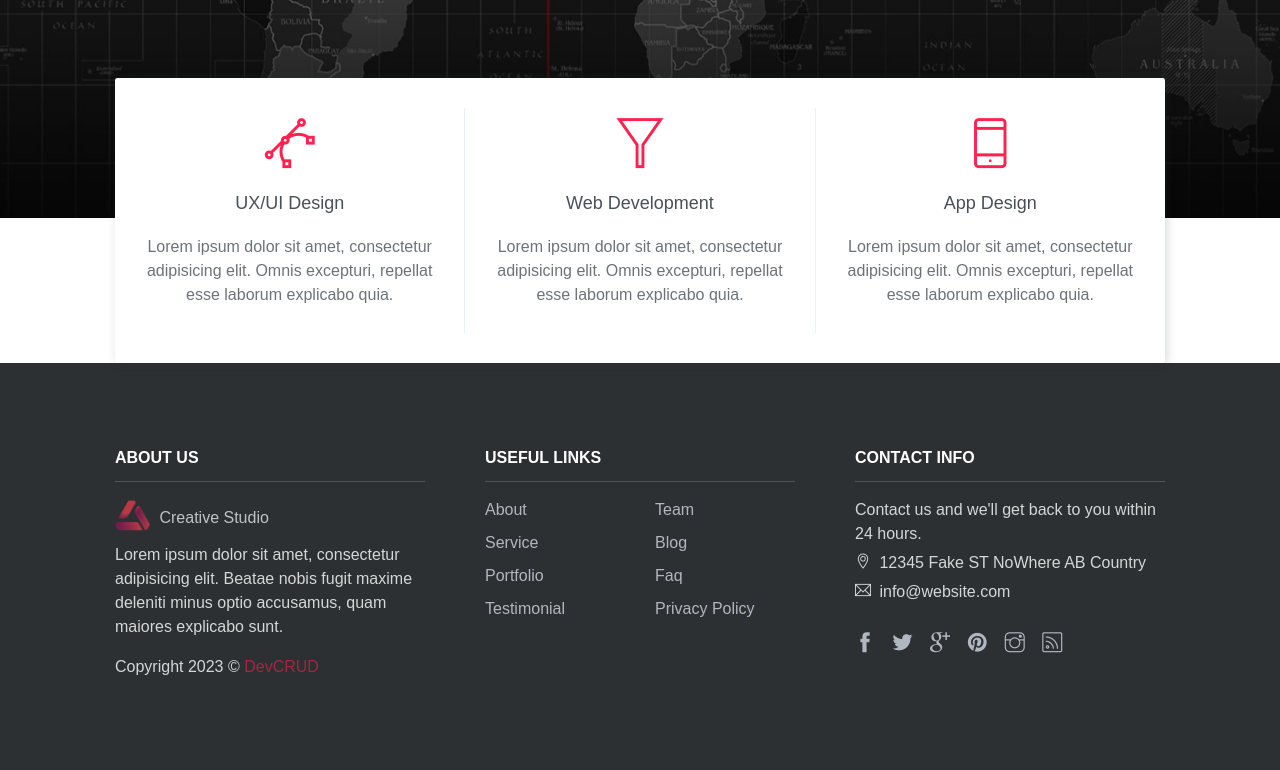
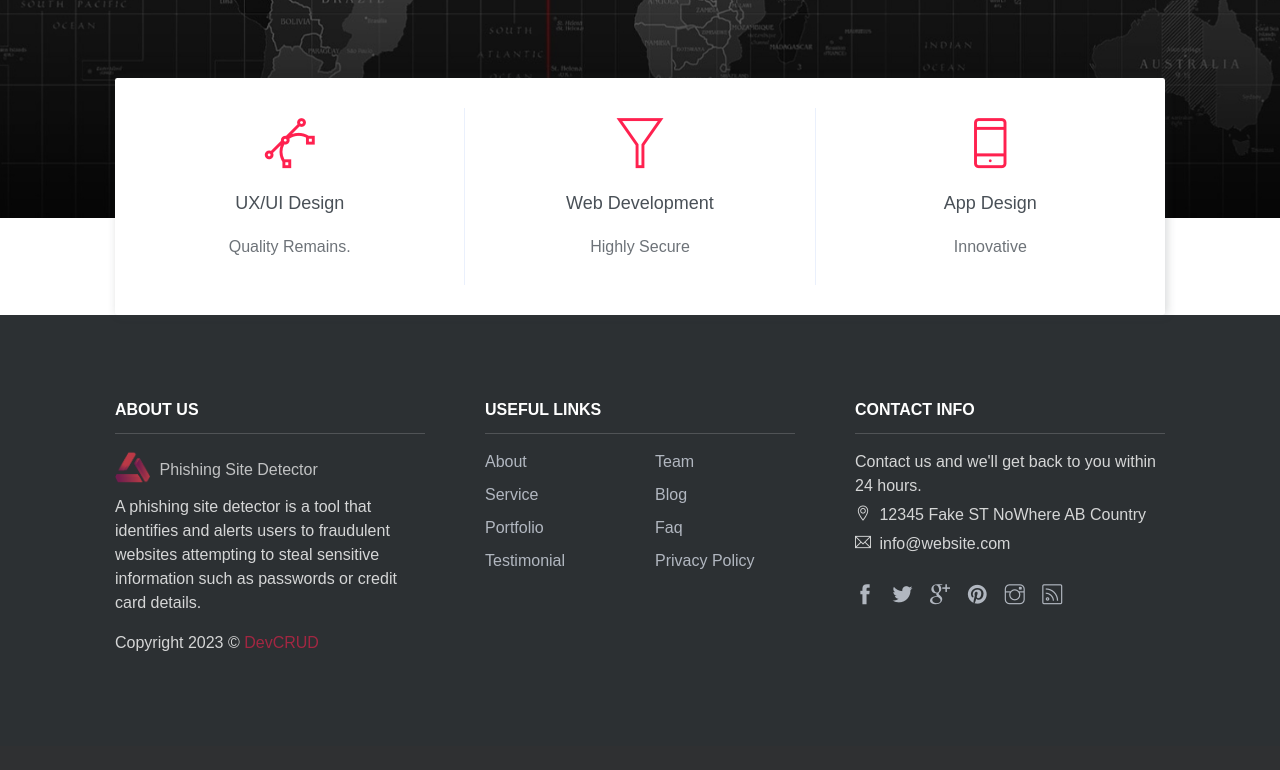
Before and after one commit to PO-Oja1/PhishingWebsiteDetectorUsingML, a Flask app: page / in a window 1280 px wide. Shown: the part 582-1352 px from the top of the page. After the commit the page ends 1233 px from the top, so only its background shows below. Run offline with Flask 3, Linux system fonts and the light colour scheme; some libraries are stand-ins or nearby versions.

Commit message:
Changed Website Template

```diff
--- a/templates/index.html
+++ b/templates/index.html
@@ -165,24 +165,21 @@
         <i class="ti-vector"></i>
         <h6 class="box-title">UX/UI Design</h6>
         <p>
-          Lorem ipsum dolor sit amet, consectetur adipisicing elit. Omnis
-          excepturi, repellat esse laborum explicabo quia.
+          Quality Remains.
         </p>
       </div>
       <div class="box-item">
         <i class="ti-filter"></i>
         <h6 class="box-title">Web Development</h6>
         <p>
-          Lorem ipsum dolor sit amet, consectetur adipisicing elit. Omnis
-          excepturi, repellat esse laborum explicabo quia.
+        Highly Secure
         </p>
       </div>
       <div class="box-item">
         <i class="ti-mobile"></i>
         <h6 class="box-title">App Design</h6>
         <p>
-          Lorem ipsum dolor sit amet, consectetur adipisicing elit. Omnis
-          excepturi, repellat esse laborum explicabo quia.
+          Innovative
         </p>
       </div>
     </div>
@@ -202,12 +199,11 @@
                     src="/static/imgs/logo.png"
                     alt="Download free bootstrap 4 landing page, free boootstrap 4 templates, Download free bootstrap 4.1 landing page, free boootstrap 4.1.1 templates, Creative studio Landing page"
                   />
-                  <h6>Creative Studio</h6>
+                  <h6>Phishing Site Detector</h6>
                 </a>
                 <p>
-                  Lorem ipsum dolor sit amet, consectetur adipisicing elit.
-                  Beatae nobis fugit maxime deleniti minus optio accusamus, quam
-                  maiores explicabo sunt.
+                  A phishing site detector is a tool that identifies and alerts users to fraudulent websites
+                  attempting to steal sensitive information such as passwords or credit card details.
                 </p>
                 <p class="mt-3">
                   Copyright
```
